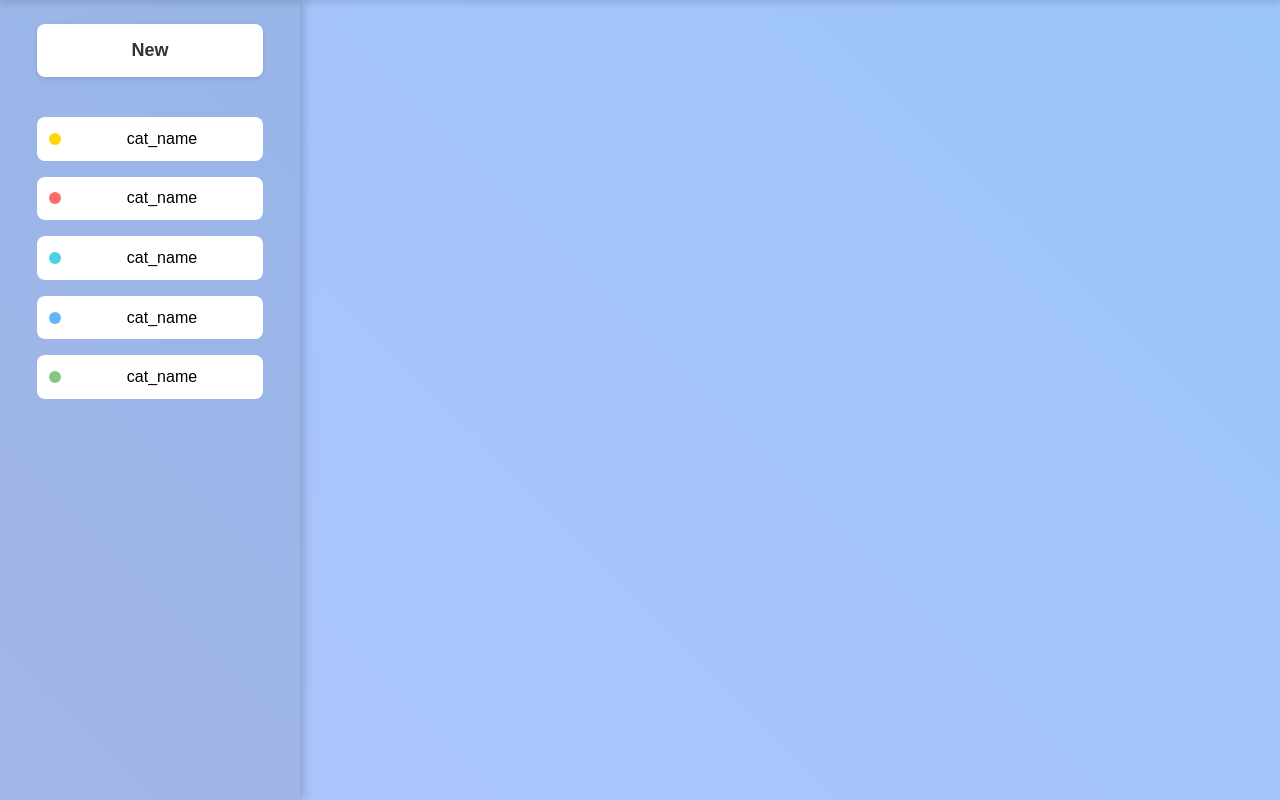
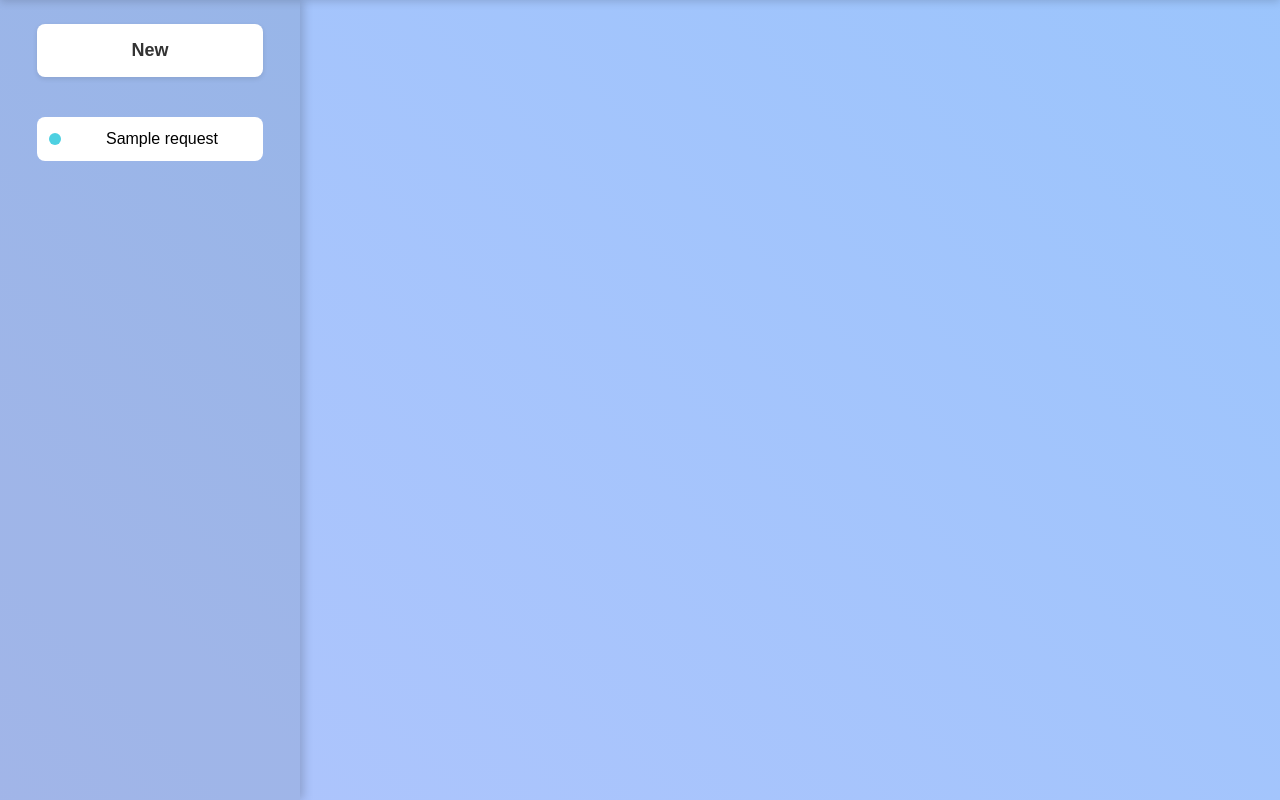
Before and after one commit to xinchen-8/Meowtopia, a Flask app: page /user/manage_request in a window 1280 px wide. Shown: the part 70-870 px from the top of the page. Run offline with Flask 3, Linux system fonts and the light colour scheme; a user stored in the database is signed in; tables that the repository leaves empty hold one stand-in row (values such as "Sample post").

Commit message:
user: request view done

```diff
--- a/app.py
+++ b/app.py
@@ -22,7 +22,7 @@ def login_signUp():
         if user and user.check_password(password):
             login_user(user)
             return redirect(url_for('home'))
-        flash('無效的用戶名或密碼', 'danger')
+        flash('Invalid username or password', 'danger')
 
     elif tab == 'signup' and request.method == 'POST':
         # 註冊邏輯
@@ -33,30 +33,30 @@ def login_signUp():
         password = request.form['password']
         confirm_password = request.form['confirm_password']
         if password != confirm_password:
-            flash('密碼不一致', 'warning')
+            flash('Passwords are inconsistent', 'warning')
             return redirect(url_for('login_signUp', tab='signup'))
 
         existing_user = User.query.filter_by(username=username).first()
         if existing_user:
-            flash('該用戶名已被使用', 'warning')
+            flash('This username is already taken', 'warning')
         elif len(password) < 8:  # 簡單的密碼強度檢查
-            flash('密碼長度必須至少為 8 位', 'warning')
+            flash('Password length must be at least 8 characters', 'warning')
         else:
             try:
                 user = User(
                     username=username,
                     contact=contact,
                     age=int(age),
-                    gender= 1 if gender=='男' else 0
+                    gender= 1 if gender=='Male' else 0
                 )
                 user.set_password(password)
                 db.session.add(user)
                 db.session.commit()
-                flash('註冊成功，請登入！', 'success')
+                flash('Registration successful, please log in!', 'success')
                 return redirect(url_for('login_signUp', tab='login'))
             except Exception as e:
                 db.session.rollback()
-                flash('註冊時出現問題，請重試', 'danger')
+                flash('There was a problem while registering, please try again!', 'danger')
 
     return render_template('login_signUp.html', tab=tab)
 
@@ -165,8 +165,9 @@ def get_globalcat(cat_id):
 @app.route('/user/manage_request', methods=['GET', 'POST'])
 @login_required
 def manage_request():
+    request_successful = False
+    requests_query = Request.query.filter_by(user_id=current_user.id).all()
     if request.method == 'POST':
-
         # 接收圖片文件
         file = request.files.get('cat_image')
         if file:
@@ -190,14 +191,43 @@ def manage_request():
                 cat_gender = request.form.get('gender'),  # 貓咪性別
                 cat_health_status = request.form.get('health_status'), # 貓咪健康狀況
                 cat_personality = request.form.get('personality'),  # 貓咪性格
-                img = file,  # 圖片網址
+                img = image_url,  # 圖片網址
                 reason = request.form.get('reason'), # 申請原因
                 status = 0  # 申請狀態：-1審核失敗，0等待審核，1等待領養，2領養申請中，3領養成功
             )
         db.session.add(new_request)
         db.session.commit()
+        request_successful = True
+        # 重定向到当前页面，并附加成功提示参数
+        return redirect(url_for('manage_request', request_successful=request_successful))  # 重新定向到當前頁面，避免重複提交表單
+    return render_template('user/request.html', requests_query=requests_query, request_successful=request_successful)
 
-    return render_template('user/request.html')
+
+@app.route('/api/requestCat/<int:request_id>', methods=['GET'])
+def get_cat_data(request_id):
+    print(f"Received cat_id: {request_id}")
+    try:
+        request_cat = Request.query.get_or_404(request_id)
+
+        request_data = {
+            "cat": {
+                "name": request_cat.cat_name,
+                "age": request_cat.cat_age,
+                "gender": request_cat.cat_gender,
+                "health_status": request_cat.cat_health_status,
+                "personality": request_cat.cat_personality,
+                "img": request_cat.img
+            },
+            "request": {
+                "status": request_cat.status,
+                "special_hint" : request_cat.special_hint
+            }
+        }
+
+        return jsonify(request_data)
+    except Exception as e:
+        print(f"Error occurred: {e}")  # 打印错误信息
+        return jsonify({"error": "Something went wrong."}), 500
 
 # ---------------------------- 管理員路由  -------------------------------
 # 管理員：貓咪資料頁面
--- a/static/styles.css
+++ b/static/styles.css
@@ -424,7 +424,7 @@ body.dashboard {
     display: none;
     top: 50%;
     left: 50%;
-    max-height: calc(100vh - 120px);
+    max-height: fit-content;
     min-width: 250px;
     background-color: #fff;
     box-shadow: 0 4px 8px rgba(0, 0, 0, 0.1);
--- a/templates/user/request.html
+++ b/templates/user/request.html
@@ -24,28 +24,15 @@
             <button class="sidebar-button" onclick="openModal()">New</button>
 
             <div class="request-list">
-                <div class="request-item waiting" onclick="openRequestModal(1)">
-                    <span class="status-dot"></span>
-                    <span class="request-text">cat_name</span>
-                </div>
-                <div class="request-item failed" onclick="openRequestModal(2)">
-                    <span class="status-dot"></span>
-                    <span class="request-text">cat_name</span>
-                </div>
-                <div class="request-item pending" onclick="openRequestModal(3)">
-                    <span class="status-dot"></span>
-                    <span class="request-text">cat_name</span>
-                </div>
-                <div class="request-item processing" onclick="openRequestModal(3)">
-                    <span class="status-dot"></span>
-                    <span class="request-text">cat_name</span>
-                </div>
-                <div class="request-item success" onclick="openRequestModal(3)">
-                    <span class="status-dot"></span>
-                    <span class="request-text">cat_name</span>
-                </div>
+                {% for request in requests_query %}
+                    <div class="request-item {{ request.get_status_class() }}" onclick="openRequestModal({{ request.id }})">
+                        <span class="status-dot"></span>
+                        <span class="request-text">{{ request.cat_name }}</span>
+                    </div>
+                {% endfor %}
             </div>
         </nav>
+        <!-- 提交新的申請 -->
         <div class="modal-overlay" id="createModal" aria-hidden="true" role="dialog">
             <div class="modal-content">
                 <div class="modal-scrollable">
@@ -99,31 +86,74 @@
                 </div>
             </div>
         </div>
-        <!-- Request Modal -->
+        <!-- Request Review Modal -->
         <div class="modal" id="requestModal" aria-hidden="true">
             <div class="modal-body">
                 <button class="modal-close" onclick="closeRequestModal()">&times;</button>
-                <h2 id="requestName">cat_name</h2>
+                <h2 id="requestName"></h2>
+                <div class="imagecontainer"></div>
                 <div class="info-item">
                     <span class="info-label">Age: </span>
-                    <span class="info-value" id="modalCatAge"> cat.age</span>
+                    <span class="info-value" id="modalCatAge"></span>
                 </div>
                 <div class="info-item">
                     <span class="info-label">Gender: </span>
-                    <span class="info-value" id="modalCatGender">cat.gender</span>
+                    <span class="info-value" id="modalCatGender"></span>
                 </div>
                 <div class="info-item">
                     <span class="info-label">Health Status:</span>
-                    <span class="info-value" id="modalCatHealth">cat.health</span>
+                    <span class="info-value" id="modalCatHealth"></span>
                 </div>
                 <div class="info-item">
                     <span class="info-label">Personality:</span>
-                    <span class="info-value" id="modalCatPersonality">cat.ersonality</span>
+                    <span class="info-value" id="modalCatPersonality"></span>
                 </div>
+                <div class="info-item">
+                    <span class="info-label">Request status:</span>
+                    <span class="info-value" id="modalCatStatus"></span>
+                </div>
+                <div class="info-item">
+                    <span class="info-label">Reason for return:</span>
+                    <span class="info-value" id="modalCatSpecialHint"></span>
+                </div>
+                <div class="modal-footer" id="modalFooter" style="display: none;">
+                    <button class="modal-button">Resumbit</button>
+                </div>
+            </div>
+        </div>
+
+        <!-- 預定成功後顯示的 Canvas -->
+        <div id="SuccessfulModal" style="display: {% if request_successful %}block{% else %}none{% endif %};">
+            <div id="SuccessfulContent">
+                <h3>Your request was sumbit successfuly!</h3>
+                <canvas id="canvas"></canvas>
+                <script>
+                    var canvas = document.getElementById("canvas");
+                    var ctx = canvas.getContext("2d");
+
+                    // 加載圖片
+                    var img = new Image();
+                    img.src = "{{ url_for('static', filename='images/checkmark.png') }}";
+
+                    img.onload = function() {
+                        // 當圖片加載完成後，繪製到 Canvas 上
+                        ctx.drawImage(img, canvas.width / 2 - 75, canvas.height / 2 - 75, 150, 150);
+                    };
+                </script>
             </div>
         </div>
     </div>
     <script>
+        window.onload = function() {
+            if ({{ request_successful | tojson }}) {
+                document.getElementById("SuccessfulModal").style.display = "flex";
+                setTimeout(function() {
+                    document.getElementById("SuccessfulModal").style.display = "none";
+                    window.location.reload();  // 刷新页面以加载最新数据
+                }, 3000); // 3秒后自动关闭
+            }
+        }
+
         // 預覽圖片
         function showPreview(event) {
             const file = event.target.files[0];
@@ -150,38 +180,78 @@
             document.body.classList.remove('modal-open'); // 移除类
         }
 
+        async function openRequestModal(id) {
+            try {
+                // 發送請求獲取data
+                const response = await fetch(`/api/requestCat/${id}`);
+                const catData = await response.json();
 
-        function openRequestModal(id) {
-            // 關閉之前的 modal（如果有的話）
-            const currentModal = document.querySelector('.modal[aria-hidden="false"]');
-            if (currentModal) {
-                currentModal.style.transform = 'translateX(100%)'; // 隱藏先前的 modal
-                currentModal.setAttribute('aria-hidden', 'true');
+                // 清空之前的图片
+                const imageContainer = document.querySelector('.imagecontainer');
+                imageContainer.innerHTML = '';  // 清空图片容器
+
+                // 填充資料
+                var age = catData.cat.age;
+                if (age == -1) age = 'Unknown';
+                else if (age == -2) age = '0~1';
+                else if (age == -3) age = '2~3';
+                else if (age == -4) age = '4~7';
+
+                var gender = catData.cat.gender;
+                if (gender == -1) gender = 'Unknown';
+                else if (gender == 0) gender = 'Female';
+                else gender = 'Male';
+
+                var status = catData.request.status;
+                if (status == -1) status = 'Review failed';
+                else if(status ==0) status = 'Waiting for review';
+                else if(status ==1) status = 'Waiting for adoption';
+                else if(status ==2) status = 'Adoption application in progress';
+                else if(status ==3) status = 'Adoption successful';
+
+                // 更新内容
+                document.getElementById('requestName').textContent = catData.cat.name;
+                document.getElementById('modalCatAge').textContent = `${age} year(s)`;
+                document.getElementById('modalCatGender').textContent = gender;
+                document.getElementById('modalCatHealth').textContent = catData.cat.health_status;
+                document.getElementById('modalCatPersonality').textContent = catData.cat.personality;
+                document.getElementById('modalCatStatus').textContent = status;
+
+                // 动态插入图片
+                if (catData.cat.img) {
+                    const img = document.createElement('img');
+                    img.src = catData.cat.img;  // 图片的 URL
+                    img.alt = 'Cat image';
+                    img.style.maxWidth = '100%';  // 可根据需要调整图片大小
+                    img.style.height = 'auto';
+                    imageContainer.appendChild(img);
+                }
+
+                // 若審核失敗/等待審核可以重新更新資料
+                const modalFooter = document.getElementById('modalFooter');
+                if (catData.request.status === -1 || catData.request.status === 0) {
+                    modalFooter.style.display = 'block';  // 显示
+                } else {
+                    modalFooter.style.display = 'none';   // 隐藏
+                }
+                // 显示
+                const modal = document.getElementById('requestModal');
+                modal.style.transform = 'translateX(0)';
+                modal.setAttribute('aria-hidden', 'false');
+
+                // 滾動到最上面
+                window.scrollTo({ top: 0, behavior: 'smooth' });
+            } catch (error) {
+                console.error('Error fetching data:', error);
             }
-            const modal = document.getElementById('requestModal');
-            modal.style.transform = 'translateX(0)';
-            modal.setAttribute('aria-hidden', 'false');
         }
+
 
         function closeRequestModal() {
             const modal = document.getElementById('requestModal');
             modal.style.transform = 'translateX(100%)'; // 隱藏在螢幕右側
             modal.setAttribute('aria-hidden', 'true');
         }
-
-        // // 點擊 Modal 外部關閉
-        // document.getElementById('createModal').addEventListener('click', (e) => {
-        //     if (e.target.classList.contains('modal-overlay')) {
-        //         closeModal();
-        //     }
-        // });
-
-        // // 點擊模態框外部關閉
-        // window.onclick = function(event) {
-        //     if (event.target.classList.contains('modal')) {
-        //         event.target.style.display = 'none';
-        //     }
-        // }
     </script>
 </body>
 </html>
```
Also changed, not shown: classes.py (+11 -1 lines), static/images/checkmark.png (added).
